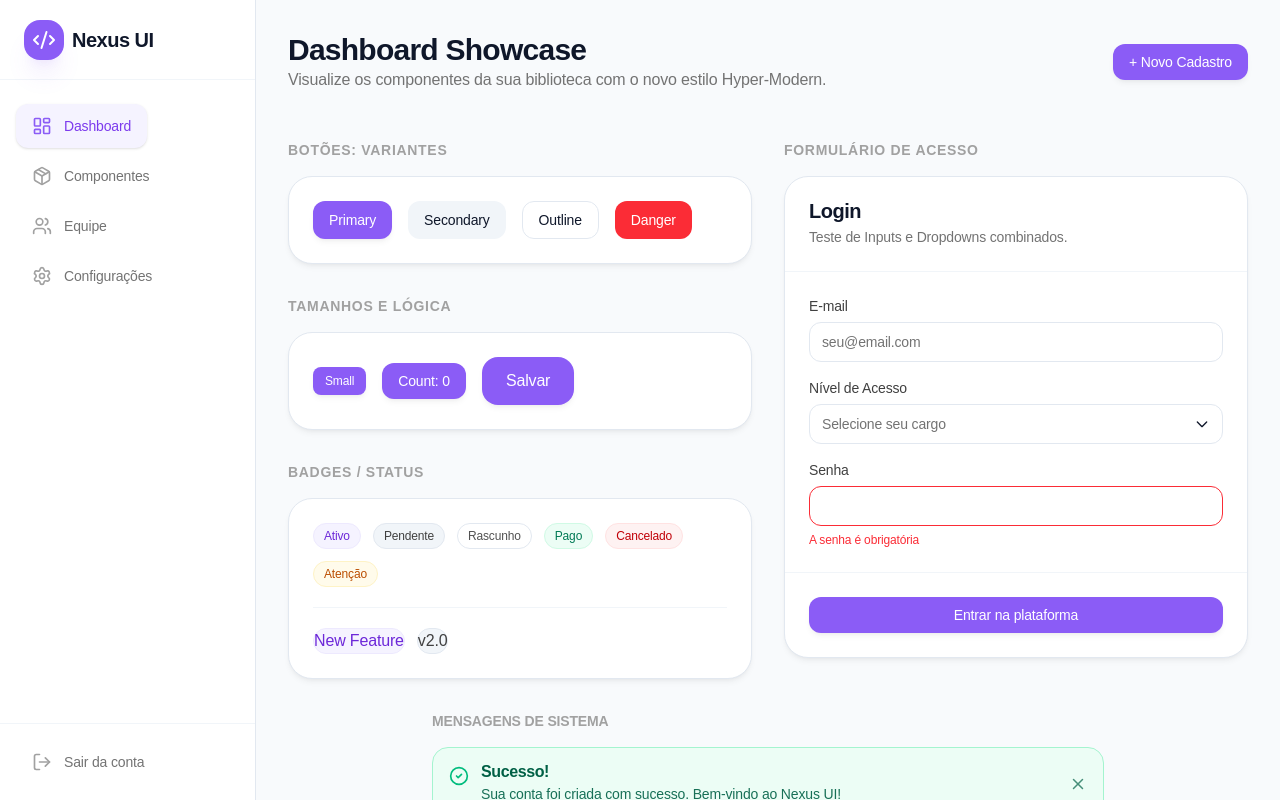
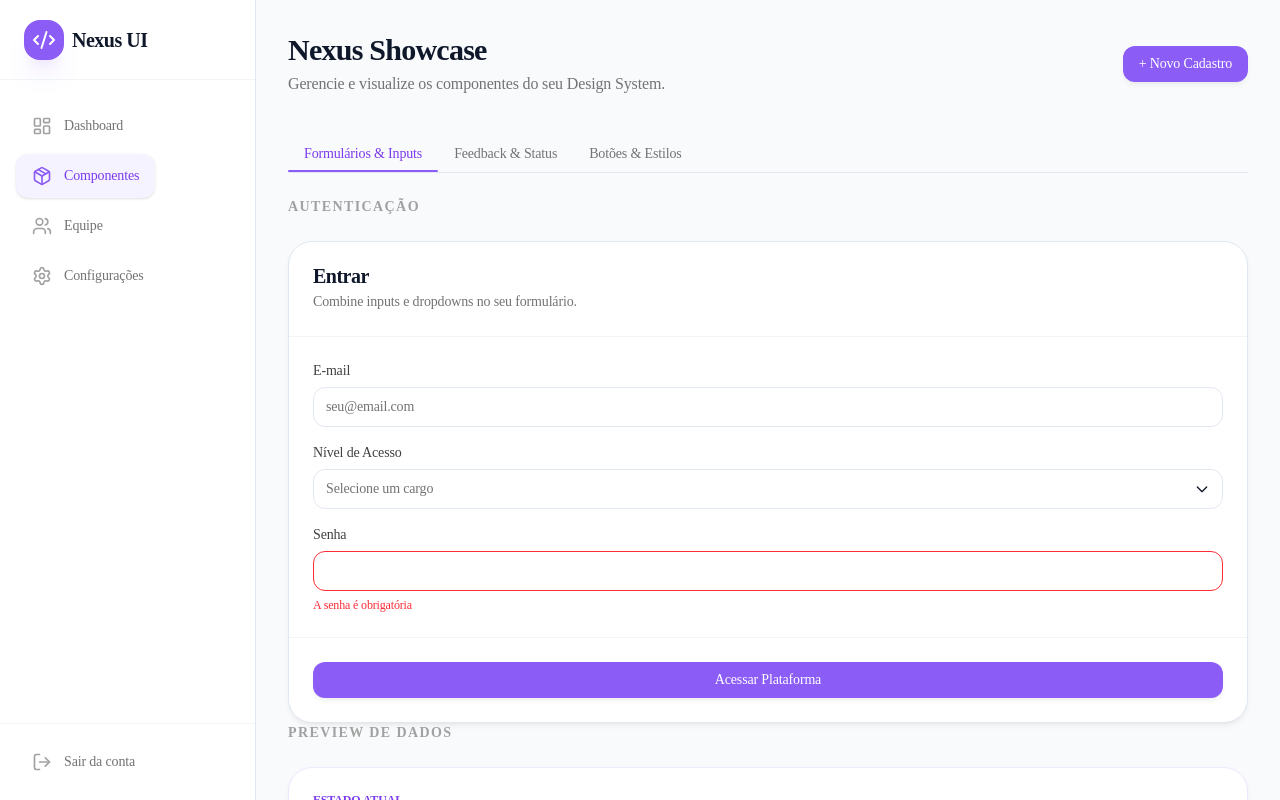
Before and after one commit to wendelvx/assets, a React (Vite) app: page / in a window 1280 px wide. Shown: the top 800 px of the page. Built offline with nearby package versions, Linux system fonts and the light colour scheme.

Commit message:
Adicionando tabs

```diff
--- a/src/App.jsx
+++ b/src/App.jsx
@@ -1,25 +1,26 @@
 import { useState } from 'react'
-import { LayoutDashboard, Package, Users, Settings, LogOut, Code2 } from 'lucide-react'
+import { LayoutDashboard, Package, Users, Settings, LogOut, Code2, Bell, Smartphone } from 'lucide-react'
 
 import { Button } from './components/ui/button'
 import { Input } from './components/ui/input'
 import { Card, CardHeader, CardTitle, CardDescription, CardContent, CardFooter } from './components/ui/card'
 import { Modal, ModalHeader, ModalBody, ModalFooter } from './components/ui/modal'
 import { Sidebar, SidebarLogo, SidebarItem, SidebarFooter } from './components/ui/sidebar'
-import { Alert } from './components/ui/alert';
-import { Toast } from './components/ui/toast';
+import { Alert } from './components/ui/alert'
+import { Toast } from './components/ui/toast'
 import { Dropdown } from './components/ui/dropdown'
-import { Badge } from './components/ui/badge';
+import { Badge } from './components/ui/badge'
+import { Tabs, TabsList, TabsTrigger, TabsContent } from './components/ui/tabs'
 
 import './App.css'
 
 function App() {
   const [count, setCount] = useState(0)
   const [loading, setLoading] = useState(false)
-  const [showToast, setShowToast] = useState(false);
+  const [showToast, setShowToast] = useState(false)
   const [isModalOpen, setIsModalOpen] = useState(false)
   const [selectedRole, setSelectedRole] = useState(null)
-  const [activeTab, setActiveTab] = useState('Dashboard')
+  const [activeSidebar, setActiveSidebar] = useState('Componentes')
 
   const roleOptions = [
     { label: 'Administrador', value: 'admin' },
@@ -29,11 +30,15 @@ function App() {
 
   const handleSave = () => {
     setLoading(true)
-    setTimeout(() => setLoading(false), 2000)
+    setTimeout(() => {
+      setLoading(false)
+      setShowToast(true)
+    }, 2000)
   }
 
   return (
-    <div className="flex min-h-screen bg-neutral-50">
+    <div className="flex min-h-screen bg-neutral-50 font-['Plus_Jakarta_Sans']">
+      {/* SIDEBAR FIXA */}
       <Sidebar>
         <SidebarLogo icon={Code2} label="Nexus UI" />
 
@@ -41,26 +46,26 @@ function App() {
           <SidebarItem
             icon={LayoutDashboard}
             label="Dashboard"
-            active={activeTab === 'Dashboard'}
-            onClick={() => setActiveTab('Dashboard')}
+            active={activeSidebar === 'Dashboard'}
+            onClick={() => setActiveSidebar('Dashboard')}
           />
           <SidebarItem
             icon={Package}
             label="Componentes"
-            active={activeTab === 'Componentes'}
-            onClick={() => setActiveTab('Componentes')}
+            active={activeSidebar === 'Componentes'}
+            onClick={() => setActiveSidebar('Componentes')}
           />
           <SidebarItem
             icon={Users}
             label="Equipe"
-            active={activeTab === 'Equipe'}
-            onClick={() => setActiveTab('Equipe')}
+            active={activeSidebar === 'Equipe'}
+            onClick={() => setActiveSidebar('Equipe')}
           />
           <SidebarItem
             icon={Settings}
             label="Configurações"
-            active={activeTab === 'Configurações'}
-            onClick={() => setActiveTab('Configurações')}
+            active={activeSidebar === 'Configurações'}
+            onClick={() => setActiveSidebar('Configurações')}
           />
         </div>
 
@@ -71,14 +76,14 @@ function App() {
 
       <main className="flex-1 ml-64 p-8 transition-all">
 
-        <header className="max-w-5xl mx-auto mb-12">
+        <header className="max-w-5xl mx-auto mb-10">
           <div className="flex items-center justify-between">
             <div>
               <h1 className="text-3xl font-bold text-neutral-900 tracking-tight">
-                {activeTab} Showcase
+                Nexus Showcase
               </h1>
-              <p className="text-neutral-500">
-                Visualize os componentes da sua biblioteca com o novo estilo Hyper-Modern.
+              <p className="text-neutral-500 mt-1">
+                Gerencie e visualize os componentes do seu Design System.
               </p>
             </div>
             <Button variant="primary" onClick={() => setIsModalOpen(true)}>
@@ -87,121 +92,144 @@ function App() {
           </div>
         </header>
 
-        <div className="max-w-5xl mx-auto grid grid-cols-1 lg:grid-cols-2 gap-8">
+        <div className="max-w-5xl mx-auto">
+          <Tabs defaultValue="forms">
+            <TabsList>
+              <TabsTrigger value="forms">Formulários & Inputs</TabsTrigger>
+              <TabsTrigger value="feedback">Feedback & Status</TabsTrigger>
+              <TabsTrigger value="visual">Botões & Estilos</TabsTrigger>
+            </TabsList>
 
-          <div className="space-y-8">
-            <section>
-              <h2 className="text-sm font-semibold uppercase tracking-wider text-neutral-400 mb-4">Botões: Variantes</h2>
+            <TabsContent value="forms" className="grid grid-cols-1 lg:grid-cols-2 gap-8">
+              <section className="space-y-6">
+                <h2 className="text-sm font-bold uppercase tracking-widest text-neutral-400">Autenticação</h2>
+                <Card>
+                  <CardHeader>
+                    <CardTitle>Entrar</CardTitle>
+                    <CardDescription>Combine inputs e dropdowns no seu formulário.</CardDescription>
+                  </CardHeader>
+                  <CardContent className="space-y-4">
+                    <Input label="E-mail" placeholder="seu@email.com" />
+                    <Dropdown
+                      label="Nível de Acesso"
+                      options={roleOptions}
+                      onSelect={setSelectedRole}
+                      placeholder="Selecione um cargo"
+                    />
+                    <Input label="Senha" type="password" error="A senha é obrigatória" />
+                  </CardContent>
+                  <CardFooter>
+                    <Button variant="primary" fullWidth onClick={handleSave} isLoading={loading}>
+                      Acessar Plataforma
+                    </Button>
+                  </CardFooter>
+                </Card>
+              </section>
+
+              <section className="space-y-6">
+                <h2 className="text-sm font-bold uppercase tracking-widest text-neutral-400">Preview de Dados</h2>
+                <Card className="bg-primary-50/30 border-primary-100">
+                  <CardContent className="pt-6">
+                    <div className="space-y-2">
+                      <p className="text-xs text-primary-600 font-bold uppercase">Estado Atual</p>
+                      <div className="flex items-center gap-2">
+                        <span className="text-sm text-neutral-600">Cargo Selecionado:</span>
+                        {selectedRole ? (
+                          <Badge variant="primary">{selectedRole.label}</Badge>
+                        ) : (
+                          <Badge variant="outline">Nenhum</Badge>
+                        )}
+                      </div>
+                    </div>
+                  </CardContent>
+                </Card>
+              </section>
+            </TabsContent>
+
+            <TabsContent value="feedback" className="space-y-10">
+              <div className="grid grid-cols-1 lg:grid-cols-2 gap-8">
+                <section className="space-y-4">
+                  <h2 className="text-sm font-bold uppercase tracking-widest text-neutral-400">Alertas Globais</h2>
+                  <Alert variant="success" title="Sistema Online">
+                    Todos os serviços estão operando normalmente.
+                  </Alert>
+                  <Alert variant="warning" title="Backup Necessário">
+                    Sua última sincronização foi há 24 horas.
+                  </Alert>
+                  <Alert variant="error" title="Falha na API">
+                    Não foi possível carregar os dados do perfil.
+                  </Alert>
+                </section>
+
+                <section className="space-y-6">
+                  <h2 className="text-sm font-bold uppercase tracking-widest text-neutral-400">Sistema de Badges</h2>
+                  <Card>
+                    <CardContent className="flex flex-wrap gap-3 pt-6">
+                      <Badge variant="success">Pago</Badge>
+                      <Badge variant="error">Atrasado</Badge>
+                      <Badge variant="warning">Processando</Badge>
+                      <Badge variant="primary" pill>Novo</Badge>
+                      <Badge variant="secondary" pill size="sm">Beta</Badge>
+                    </CardContent>
+                    <CardFooter className="justify-center border-t border-neutral-100 pt-4">
+                       <Button variant="outline" size="sm" onClick={() => setShowToast(true)}>
+                         Disparar Toast
+                       </Button>
+                    </CardFooter>
+                  </Card>
+                </section>
+              </div>
+            </TabsContent>
+
+            <TabsContent value="visual" className="space-y-8">
+              <section className="space-y-4">
+                <h2 className="text-sm font-bold uppercase tracking-widest text-neutral-400">Variantes de Ação</h2>
                 <Card>
                   <CardContent className="flex flex-wrap gap-4 pt-6">
-                  <Button variant="primary">Primary</Button>
+                    <Button variant="primary">Primary Action</Button>
                     <Button variant="secondary">Secondary</Button>
                     <Button variant="outline">Outline</Button>
-                  <Button variant="danger">Danger</Button>
+                    <Button variant="danger">Danger Zone</Button>
                   </CardContent>
                 </Card>
               </section>
 
-            <section>
-              <h2 className="text-sm font-semibold uppercase tracking-wider text-neutral-400 mb-4">Tamanhos e Lógica</h2>
+              <section className="space-y-4">
+                <h2 className="text-sm font-bold uppercase tracking-widest text-neutral-400">Escalabilidade</h2>
                 <Card>
-                <CardContent className="flex flex-wrap items-center gap-4 pt-6">
-                  <Button size="sm">Small</Button>
-                  <Button size="md" onClick={() => setCount(count + 1)}>Count: {count}</Button>
-                  <Button size="lg" isLoading={loading} onClick={handleSave}>Salvar</Button>
+                  <CardContent className="flex items-center gap-4 pt-6">
+                    <Button size="sm">Pequeno</Button>
+                    <Button size="md" onClick={() => setCount(c => c + 1)}>Contador: {count}</Button>
+                    <Button size="lg">Grande</Button>
                   </CardContent>
                 </Card>
               </section>
-            <section>
-  <h2 className="text-sm font-semibold uppercase tracking-wider text-neutral-400 mb-4">Badges / Status</h2>
-  <Card>
-    <CardContent className="flex flex-wrap gap-3 pt-6">
-      <Badge variant="primary">Ativo</Badge>
-      <Badge variant="secondary">Pendente</Badge>
-      <Badge variant="outline">Rascunho</Badge>
-      <Badge variant="success">Pago</Badge>
-      <Badge variant="error">Cancelado</Badge>
-      <Badge variant="warning">Atenção</Badge>
-
-      <div className="w-full border-t border-neutral-100 my-2" />
-      <Badge size="sm" pill variant="primary">New Feature</Badge>
-      <Badge size="md" pill variant="secondary">v2.0</Badge>
-    </CardContent>
-  </Card>
-</section>
-          </div>
-
-          <div className="space-y-8">
-            <section>
-              <h2 className="text-sm font-semibold uppercase tracking-wider text-neutral-400 mb-4">Formulário de Acesso</h2>
-              <Card>
-                <CardHeader>
-                  <CardTitle>Login</CardTitle>
-                  <CardDescription>Teste de Inputs e Dropdowns combinados.</CardDescription>
-                </CardHeader>
-                <CardContent className="space-y-4">
-                  <Input label="E-mail" placeholder="seu@email.com" />
-
-                  <Dropdown
-                    label="Nível de Acesso"
-                    options={roleOptions}
-                    onSelect={(opt) => setSelectedRole(opt)}
-                    placeholder="Selecione seu cargo"
-                  />
-
-                  <Input label="Senha" type="password" error="A senha é obrigatória" />
-                </CardContent>
-                <CardFooter>
-                  <Button variant="primary" fullWidth>Entrar na plataforma</Button>
-                </CardFooter>
-              </Card>
-            </section>
-          </div>
+            </TabsContent>
+          </Tabs>
         </div>
 
         <Modal isOpen={isModalOpen} onClose={() => setIsModalOpen(false)}>
           <ModalHeader title="Novo Cadastro" onClose={() => setIsModalOpen(false)} />
           <ModalBody>
             <div className="space-y-4 pt-2">
-              <Input label="Nome do Membro" placeholder="Digite o nome..." />
-              <Input label="Cargo" placeholder="Ex: Desenvolvedor Senior" />
+              <Input label="Nome completo" placeholder="Ex: Paulo Wendel" />
+              <Dropdown label="Departamento" options={[
+                {label: 'Engenharia', value: 'eng'},
+                {label: 'Design', value: 'des'}
+              ]} />
             </div>
           </ModalBody>
           <ModalFooter>
             <Button variant="outline" onClick={() => setIsModalOpen(false)}>Cancelar</Button>
-            <Button variant="primary">Salvar Membro</Button>
+            <Button variant="primary">Confirmar</Button>
           </ModalFooter>
         </Modal>
-        <div className="space-y-6 p-8">
-          <section className="max-w-2xl mx-auto space-y-4">
-            <h2 className="text-sm font-bold uppercase text-neutral-400">Mensagens de Sistema</h2>
-
-            <Alert variant="success" title="Sucesso!" onClose={() => alert('fechou')}>
-              Sua conta foi criada com sucesso. Bem-vindo ao Nexus UI!
-            </Alert>
-
-            <Alert variant="error" title="Erro Crítico">
-              Não foi possível conectar ao servidor. Tente novamente mais tarde.
-            </Alert>
-
-            <Alert variant="warning" title="Atenção">
-              Seu plano expira em 3 dias. Renove agora para não perder o acesso.
-            </Alert>
-          </section>
-
-          {/* Exemplo de Toast */}
-          <div className="flex justify-center">
-            <Button onClick={() => setShowToast(true)}>
-              Enviar Notificação (Toast)
-            </Button>
-          </div>
 
         <Toast
-            message="Dados salvos com sucesso!"
+          message="Ação realizada com sucesso!"
           isOpen={showToast}
           onClose={() => setShowToast(false)}
         />
-        </div>
 
       </main>
     </div>
--- /dev/null
+++ b/src/components/ui/tabs/Tabs.jsx
@@ -0,0 +1,49 @@
+import { useState, createContext, useContext } from "react";
+
+const TabsContext = createContext();
+
+const tabsStyles = {
+  list: "flex items-center border-b border-neutral-200 mb-6",
+  trigger: "relative px-4 py-2 text-sm font-medium transition-all cursor-pointer outline-none hover:text-neutral-900",
+  active: "text-primary-600 after:absolute after:bottom-0 after:left-0 after:right-0 after:h-0.5 after:bg-primary-500 after:rounded-full",
+  inactive: "text-neutral-500",
+  content: "mt-2 animate-in fade-in duration-300",
+};
+
+export const Tabs = ({ defaultValue, children, className = "" }) => {
+  const [activeTab, setActiveTab] = useState(defaultValue);
+
+  return (
+    <TabsContext.Provider value={{ activeTab, setActiveTab }}>
+      <div className={`w-full ${className}`}>{children}</div>
+    </TabsContext.Provider>
+  );
+};
+
+export const TabsList = ({ children }) => (
+  <div className={tabsStyles.list}>{children}</div>
+);
+
+export const TabsTrigger = ({ value, children }) => {
+  const { activeTab, setActiveTab } = useContext(TabsContext);
+  const isActive = activeTab === value;
+
+  return (
+    <button
+      onClick={() => setActiveTab(value)}
+      className={`
+        ${tabsStyles.trigger}
+        ${isActive ? tabsStyles.active : tabsStyles.inactive}
+      `.trim()}
+    >
+      {children}
+    </button>
+  );
+};
+
+export const TabsContent = ({ value, children }) => {
+  const { activeTab } = useContext(TabsContext);
+  if (activeTab !== value) return null;
+
+  return <div className={tabsStyles.content}>{children}</div>;
+};
--- /dev/null
+++ b/src/components/ui/tabs/index.js
@@ -0,0 +1 @@
+export * from './Tabs';
```
Lines whose indentation alone changed are shown as unchanged.
